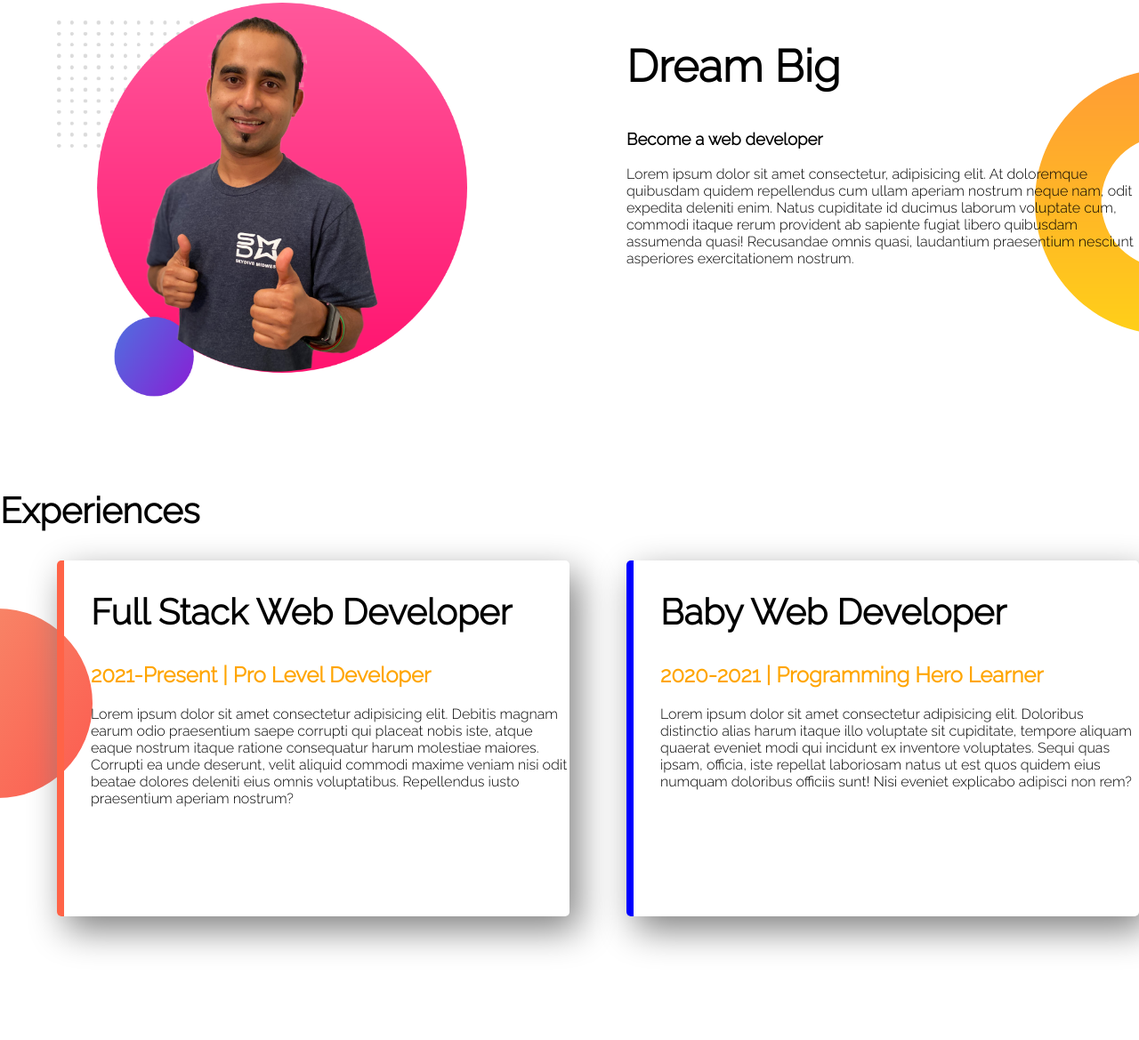
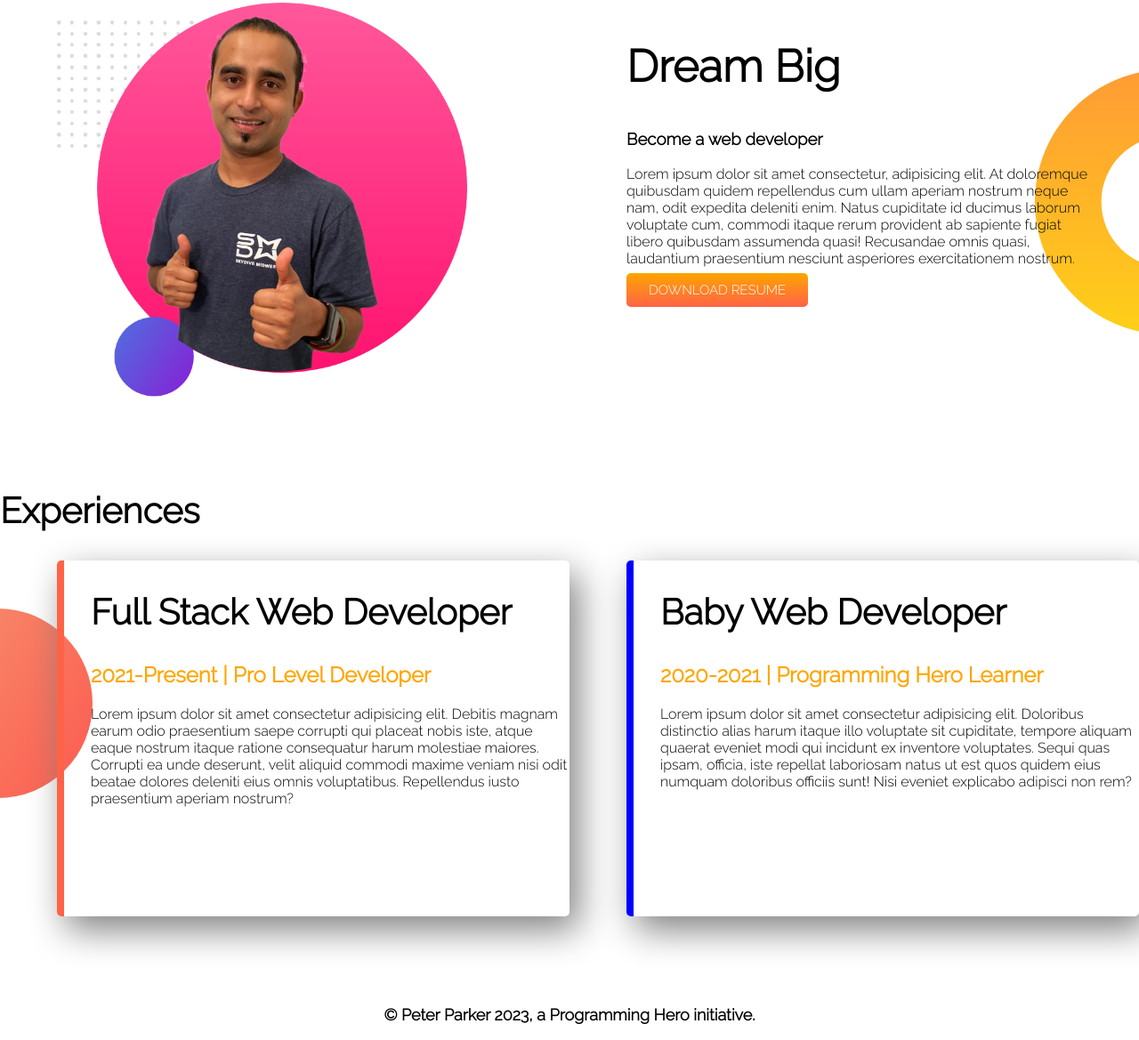
Before and after one commit to FerdousFardin/developer-portfolio, a plain HTML site: page index.html in a window 1280 px wide. Shown: the part 558-1727 px from the top of the page at 89% size. Before the commit the page ends 1688 px from the top, so only its background shows below. Drawn offline with Linux system fonts and the light colour scheme.

Commit message:
expericence-section and footer added

```diff
--- a/index.html
+++ b/index.html
@@ -30,6 +30,7 @@
         </h1>
         <h3>Become a web developer</h3>
         <p>Lorem ipsum dolor sit amet consectetur, adipisicing elit. At doloremque quibusdam quidem repellendus cum ullam aperiam nostrum neque nam, odit expedita deleniti enim. Natus cupiditate id ducimus laborum voluptate cum, commodi itaque rerum provident ab sapiente fugiat libero quibusdam assumenda quasi! Recusandae omnis quasi, laudantium praesentium nesciunt asperiores exercitationem nostrum.</p>
+        <a href="#" target="_blank">DOWNLOAD RESUME</a>
     </div>
  </section>
  <section class="experience-area">
@@ -52,5 +53,8 @@
     <p>Lorem ipsum dolor sit amet consectetur adipisicing elit. Doloribus distinctio alias harum itaque illo voluptate sit cupiditate, tempore aliquam quaerat eveniet modi qui incidunt ex inventore voluptates. Sequi quas ipsam, officia, iste repellat laboriosam natus ut est quos quidem eius numquam doloribus officiis sunt! Nisi eveniet explicabo adipisci non rem?</p>
     </div></div>
  </section>
+ <footer>
+    <p>© Peter Parker 2023, a Programming Hero initiative.</p>
+ </footer>
 </body>
 </html>
--- a/style.css
+++ b/style.css
@@ -43,9 +43,9 @@ h1{
     background-repeat: no-repeat;
     background-position: right;
 }
-/* h1{
-    font-weight: 900;
-} */
+h1{
+    font-weight: bolder;
+}
 .shadow{
     box-shadow: 10px 15px 40px grey;
     padding-left: 30px;
@@ -70,3 +70,11 @@ h1{
     font-weight: 700;
     font-size: 40px;
 }
+footer p{
+    /* display: inline-block; */
+    text-align: center;
+    font-size: 18px;
+    font-weight: bold;
+} .mid-section p{
+    margin-right: 50px;
+}
```
